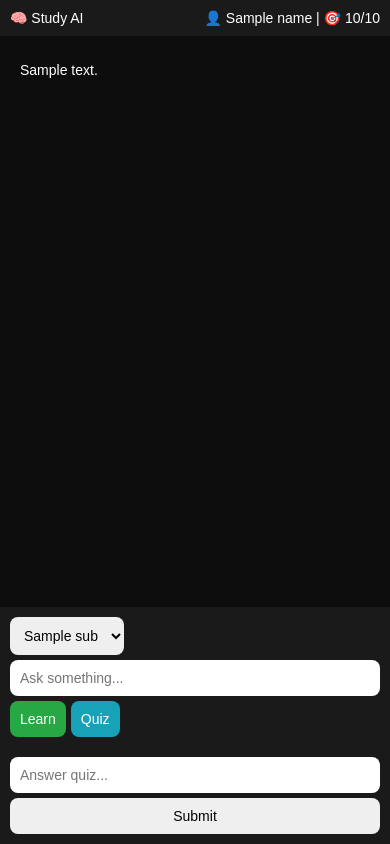
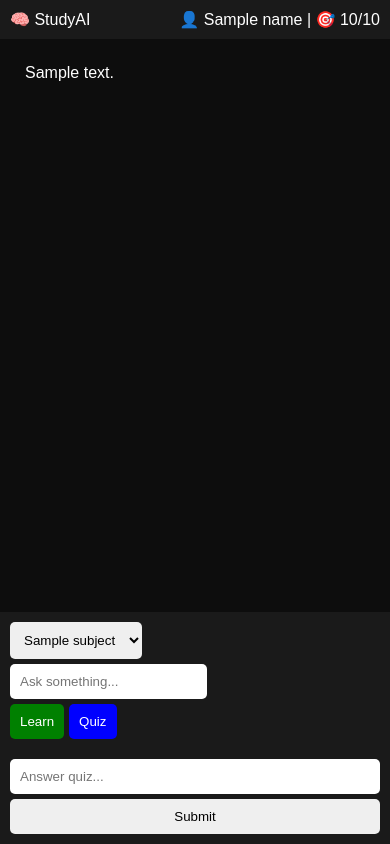
Before and after one commit to blessingdoughan2010-commits/ai-study-app, a Flask app: template templates/index.html in a window 390 px wide. Run offline with Flask 3, Linux system fonts and the light colour scheme; the template is opened without the code that fills it: most values are stand-ins (such as "Sample title", 1, 10 or a date in 2020).

Commit message:
added PWA + mobile improvements

```diff
--- a/app.py
+++ b/app.py
@@ -4,7 +4,6 @@ import random
 app = Flask(__name__)
 app.secret_key = "secret123"
 
-# 📚 Expanded syllabus
 syllabus = {
     "physics": {
         "Motion": "Motion is the change in position of an object over time.",
@@ -15,49 +14,27 @@ syllabus = {
         "Algebra": "Algebra involves solving equations using variables.",
         "Trigonometry": "Trigonometry deals with angles and triangles.",
         "Geometry": "Geometry studies shapes and space."
-    },
-    "biology": {
-        "Cell": "A cell is the basic unit of life.",
-        "Photosynthesis": "Plants use sunlight to make food.",
-        "Respiration": "Cells release energy from food."
-    },
-    "economics": {
-        "Demand": "Demand is what consumers are willing to buy.",
-        "Supply": "Supply is what producers are willing to sell.",
-        "Market": "A place where buyers and sellers meet."
-    },
-    "english": {
-        "Grammar": "Grammar is the structure of language.",
-        "Essay": "An essay expresses ideas clearly.",
-        "Comprehension": "Understanding written text."
     }
 }
 
-# 🧠 Smart teaching
 def smart_teach(subject, question):
     topics = syllabus.get(subject, {})
-
     if not topics:
         return "No content available."
 
     if question:
         question = question.lower()
-
         for topic, explanation in topics.items():
             if topic.lower() in question:
-                return f"📘 {topic}\n\n{explanation}\n\n💡 Example: This appears in exams and real life."
+                return f"📘 {topic}\n\n{explanation}\n\n💡 Example: Used in real life."
+        return "🤔 I need more info to answer better."
 
-        return "🤔 I understand your question, but I need more data to explain better."
-
-    # No question → explain all
-    response = "📚 Key Topics:\n\n"
+    response = "📚 Topics:\n\n"
     for topic, explanation in topics.items():
         response += f"🔹 {topic}: {explanation}\n\n"
-
     return response
 
 
-# 🧪 Quiz
 def generate_quiz(subject):
     topics = syllabus.get(subject, {})
     if not topics:
@@ -66,59 +43,36 @@ def generate_quiz(subject):
     topic = random.choice(list(topics.keys()))
     correct = topics[topic]
 
-    options = [
-        correct,
-        "Wrong definition",
-        "Unrelated idea",
-        "Incorrect explanation"
-    ]
-
+    options = [correct, "Wrong answer", "Incorrect idea", "Random guess"]
     random.shuffle(options)
 
-    return {
-        "question": f"What is {topic}?",
-        "options": options,
-        "correct": correct
-    }
+    return {"question": f"What is {topic}?", "options": options, "correct": correct}
 
 
 @app.route("/", methods=["GET", "POST"])
 def index():
-    subjects = list(syllabus.keys())
-
-    # Init session
     if "chat" not in session:
         session["chat"] = []
-
     if "name" not in session:
         session["name"] = None
-
     if "score" not in session:
         session["score"] = 0
-
-    if "questions" not in session:
-        session["questions"] = 0
+    if "total" not in session:
+        session["total"] = 0
 
     if request.method == "POST":
 
-        # Set name
         if "set_name" in request.form:
             session["name"] = request.form.get("name")
             return redirect("/")
 
-        # Clear chat
-        if "clear_chat" in request.form:
-            session["chat"] = []
-            return redirect("/")
+        if "answer" in request.form:
+            user = request.form.get("answer")
+            correct = session.get("correct")
 
-        # Submit answer
-        if "answer" in request.form:
-            user_answer = request.form.get("answer")
-            correct = session.get("correct_answer")
+            session["total"] += 1
 
-            session["questions"] += 1
-
-            if user_answer == correct:
+            if user == correct:
                 session["score"] += 1
                 session["chat"].append({"role": "bot", "text": "✅ Correct!"})
             else:
@@ -130,33 +84,28 @@ def index():
         question = request.form.get("question")
         mode = request.form.get("mode")
 
-        user_msg = question if question else subject
-        session["chat"].append({"role": "user", "text": user_msg})
+        session["chat"].append({"role": "user", "text": question or subject})
 
         if mode == "quiz":
             quiz = generate_quiz(subject)
-
             if quiz:
-                session["correct_answer"] = quiz["correct"]
+                session["correct"] = quiz["correct"]
 
                 text = quiz["question"] + "\n\n"
                 for i, opt in enumerate(quiz["options"]):
                     text += f"{i+1}. {opt}\n"
 
                 session["chat"].append({"role": "bot", "text": text})
-
         else:
             response = smart_teach(subject, question)
             session["chat"].append({"role": "bot", "text": response})
 
-    return render_template(
-        "index.html",
-        chat=session["chat"],
-        subjects=subjects,
-        name=session["name"],
-        score=session["score"],
-        total=session["questions"]
-    )
+    return render_template("index.html",
+                           chat=session["chat"],
+                           name=session["name"],
+                           score=session["score"],
+                           total=session["total"],
+                           subjects=list(syllabus.keys()))
 
 
 if __name__ == "__main__":
--- a/templates/index.html
+++ b/templates/index.html
@@ -1,123 +1,56 @@
 <!DOCTYPE html>
 <html>
 <head>
-    <title>AI Study Assistant</title>
 <meta name="viewport" content="width=device-width, initial-scale=1">
+<title>StudyAI</title>
+
+<link rel="manifest" href="/static/manifest.json">
+<meta name="theme-color" content="#1a1a1a">
 
 <style>
-        body {
-            margin: 0;
-            font-family: Arial;
-            background: #0d0d0d;
-            color: white;
-            display: flex;
-            flex-direction: column;
-            height: 100vh;
-        }
-
-        .header {
-            padding: 10px;
-            background: #1a1a1a;
-            display: flex;
-            justify-content: space-between;
-            font-size: 14px;
-        }
-
-        .chat-box {
-            flex: 1;
-            overflow-y: auto;
-            padding: 10px;
-        }
-
-        .message {
-            padding: 10px;
-            margin: 6px 0;
-            border-radius: 12px;
-            max-width: 80%;
-            font-size: 14px;
-        }
-
-        .user {
-            background: #007bff;
-            margin-left: auto;
-        }
-
-        .bot {
-            background: #2a2a2a;
-        }
-
-        .input-area {
-            display: flex;
-            flex-direction: column;
-            gap: 5px;
-            padding: 10px;
-            background: #1a1a1a;
-        }
-
-        .row {
-            display: flex;
-            gap: 5px;
-        }
-
-        select, input {
-            padding: 10px;
-            border-radius: 8px;
-            border: none;
-            font-size: 14px;
-        }
-
-        input {
-            flex: 1;
-        }
-
-        button {
-            padding: 10px;
-            border: none;
-            border-radius: 8px;
-            font-size: 14px;
-        }
-
-        .learn { background: #28a745; color: white; }
-        .quiz { background: #17a2b8; color: white; }
-
-        .profile {
-            text-align: center;
-            padding: 20px;
-        }
+body { margin:0; background:#0d0d0d; color:white; font-family:Arial; display:flex; flex-direction:column; height:100vh;}
+.header { padding:10px; background:#1a1a1a; display:flex; justify-content:space-between;}
+.chat-box { flex:1; overflow-y:auto; padding:10px;}
+.message { padding:10px; margin:5px; border-radius:10px; max-width:80%;}
+.user { background:#007bff; margin-left:auto;}
+.bot { background:#2a2a2a;}
+.input-area { padding:10px; background:#1a1a1a; display:flex; flex-direction:column; gap:5px;}
+.row { display:flex; gap:5px;}
+input, select, button { padding:10px; border:none; border-radius:5px;}
+.learn { background:green; color:white;}
+.quiz { background:blue; color:white;}
 </style>
 </head>
 
 <body>
 
+<div id="loader" style="position:fixed;width:100%;height:100%;background:#0d0d0d;display:flex;align-items:center;justify-content:center;z-index:9999;">
+🧠 Loading...
+</div>
+
 <div class="header">
-    <div>🧠 Study AI</div>
+<div>🧠 StudyAI</div>
 <div>👤 {{ name }} | 🎯 {{ score }}/{{ total }}</div>
 </div>
 
 {% if not name %}
-<div class="profile">
-    <h3>Enter your name</h3>
-    <form method="POST">
-        <input name="name" required>
+<form method="POST" style="padding:20px;">
+<input name="name" placeholder="Enter name">
 <button name="set_name">Start</button>
 </form>
-</div>
 {% else %}
 
 <div class="chat-box">
 {% for msg in chat %}
-        <div class="message {{ msg.role }}">
-            {{ msg.text }}
-        </div>
+<div class="message {{ msg.role }}">{{ msg.text }}</div>
 {% endfor %}
 </div>
 
 <form method="POST" class="input-area">
-
 <div class="row">
 <select name="subject">
-            {% for sub in subjects %}
-                <option>{{ sub }}</option>
+{% for s in subjects %}
+<option>{{ s }}</option>
 {% endfor %}
 </select>
 </div>
@@ -130,7 +63,6 @@
 <button class="learn" name="mode" value="learn">Learn</button>
 <button class="quiz" name="mode" value="quiz">Quiz</button>
 </div>
-
 </form>
 
 <form method="POST" class="input-area">
@@ -140,5 +72,13 @@
 
 {% endif %}
 
+<script>
+window.onload = () => document.getElementById("loader").style.display="none";
+
+if ('serviceWorker' in navigator) {
+ navigator.serviceWorker.register('/static/service-worker.js');
+}
+</script>
+
 </body>
 </html>
```
Also changed, not shown: static/service-worker.js (added, +12 -0 lines), static/icon-192.png (added), static/icon-512.png (added), static/manifest.json (added). Lines whose indentation alone changed are shown as unchanged.
